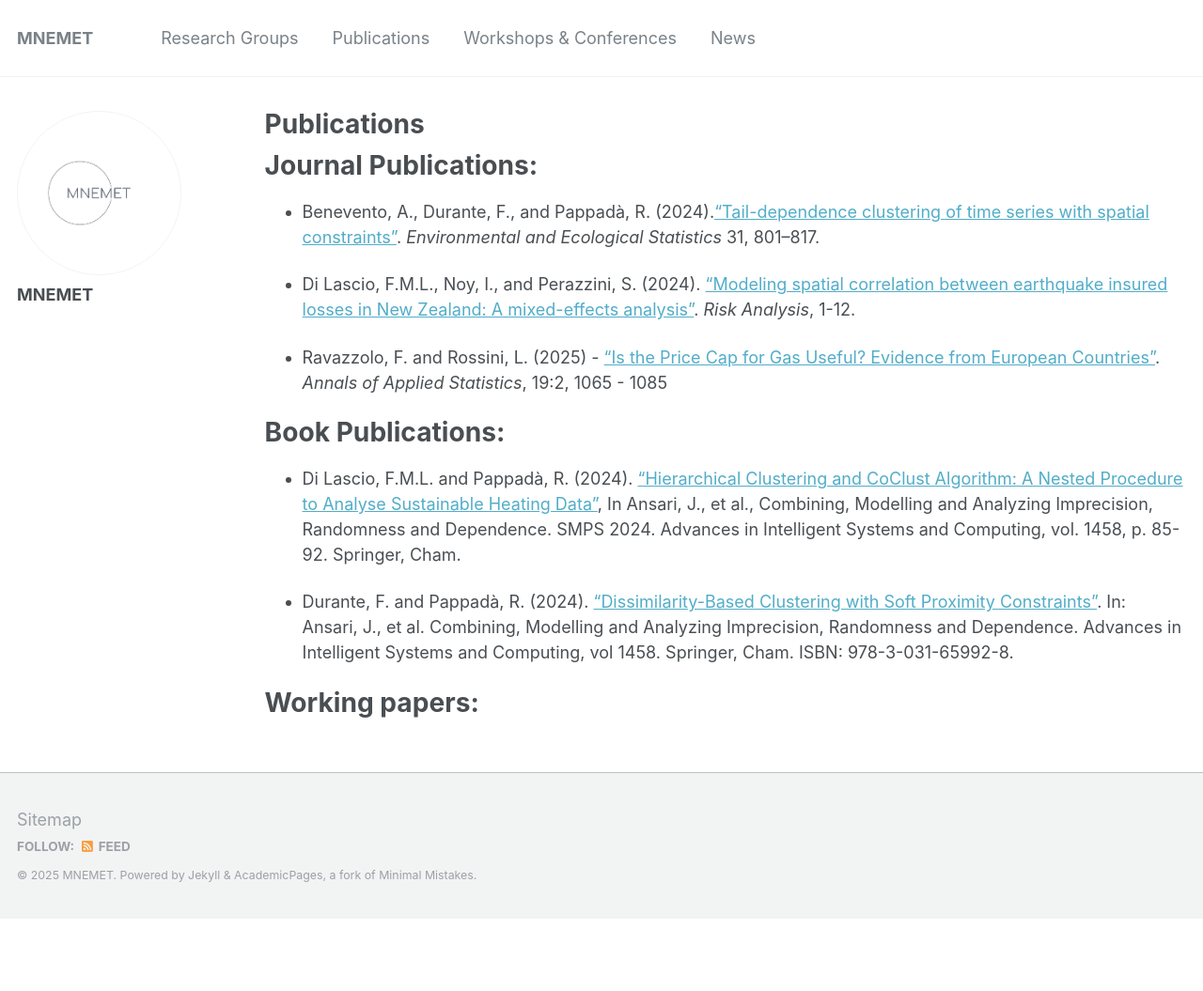
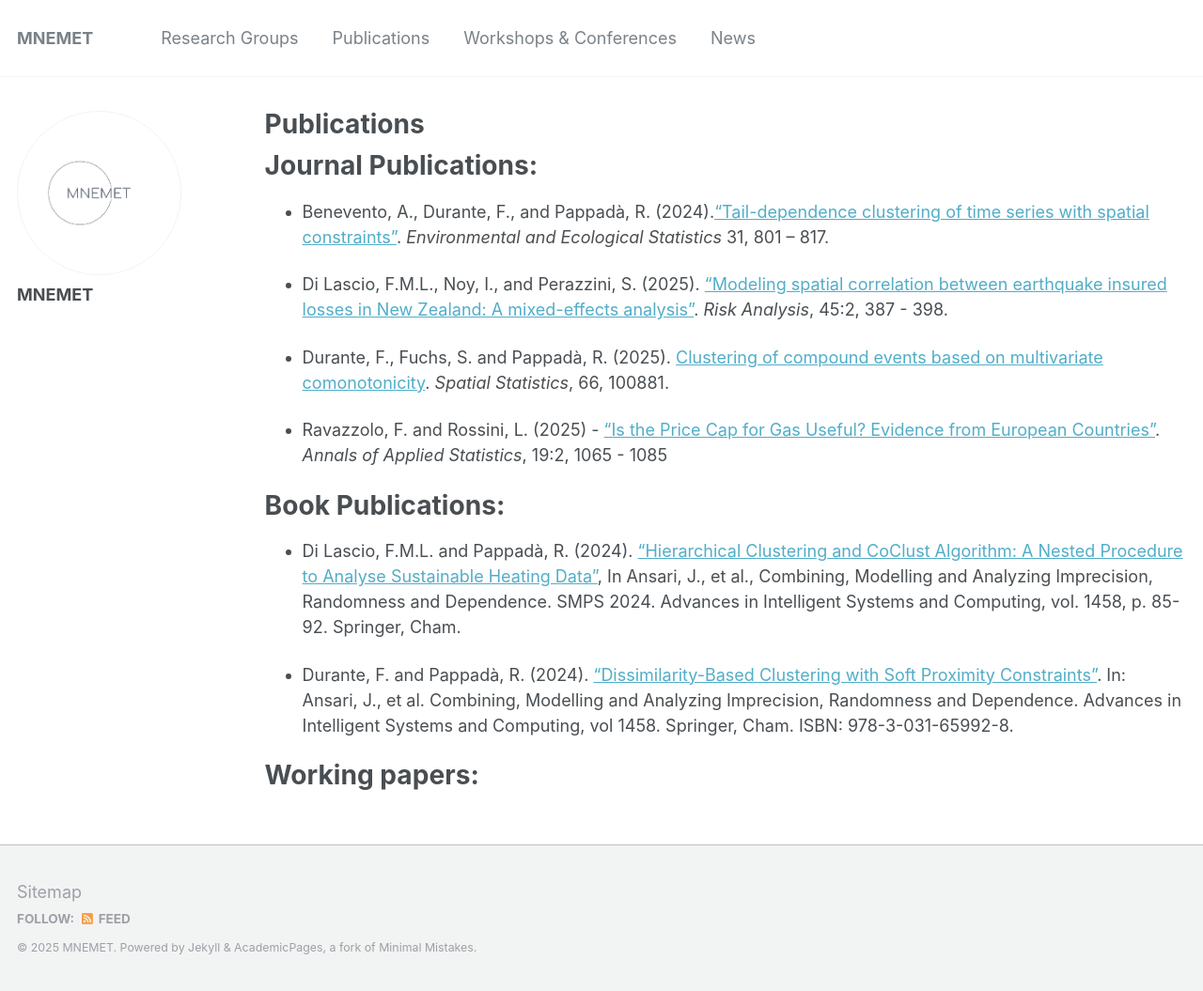
Before and after one commit to rossiniluca/Mnemet, a Jekyll site: the page built from _pages/publications.md, in a window 1280 px wide. Shown: the whole page at 94% size. Built offline with Jekyll 4.4.1, drawn with Linux system fonts in a browser that asks for light colours; before the commit the page ends 978 px from its top, so only the background shows below that.

Commit message:
Update publications.md

```diff
--- a/_pages/publications.md
+++ b/_pages/publications.md
@@ -7,9 +7,11 @@ author_profile: true
 
 Journal Publications:
 ======
-* Benevento, A., Durante, F., and Pappadà, R. (2024).["Tail-dependence clustering of time series with spatial constraints"](https://link.springer.com/article/10.1007/s10651-024-00626-6). _Environmental and Ecological Statistics_ 31, 801–817.
+* Benevento, A., Durante, F., and Pappadà, R. (2024).["Tail-dependence clustering of time series with spatial constraints"](https://link.springer.com/article/10.1007/s10651-024-00626-6). _Environmental and Ecological Statistics_ 31, 801 – 817.
 
-* Di Lascio, F.M.L., Noy, I., and Perazzini, S. (2024). ["Modeling spatial correlation between earthquake insured losses in New Zealand: A mixed-effects analysis"](https://onlinelibrary.wiley.com/doi/10.1111/risa.16638?af=R). _Risk Analysis_, 1-12.
+* Di Lascio, F.M.L., Noy, I., and Perazzini, S. (2025). ["Modeling spatial correlation between earthquake insured losses in New Zealand: A mixed-effects analysis"](https://onlinelibrary.wiley.com/doi/10.1111/risa.16638?af=R). _Risk Analysis_, 45:2, 387 - 398.
+
+* Durante, F., Fuchs, S. and Pappadà, R. (2025). [Clustering of compound events based on multivariate comonotonicity](https://www.sciencedirect.com/science/article/pii/S221167532500003X). _Spatial Statistics_, 66, 100881.
 
 * Ravazzolo, F. and Rossini, L. (2025) - ["Is the Price Cap for Gas Useful? Evidence from European Countries"](https://projecteuclid.org/journals/annals-of-applied-statistics/volume-19/issue-2/Is-the-price-cap-for-gas-useful-Evidence-from-European/10.1214/25-AOAS2016.short). _Annals of Applied Statistics_, 19:2, 1065 - 1085
 
```
